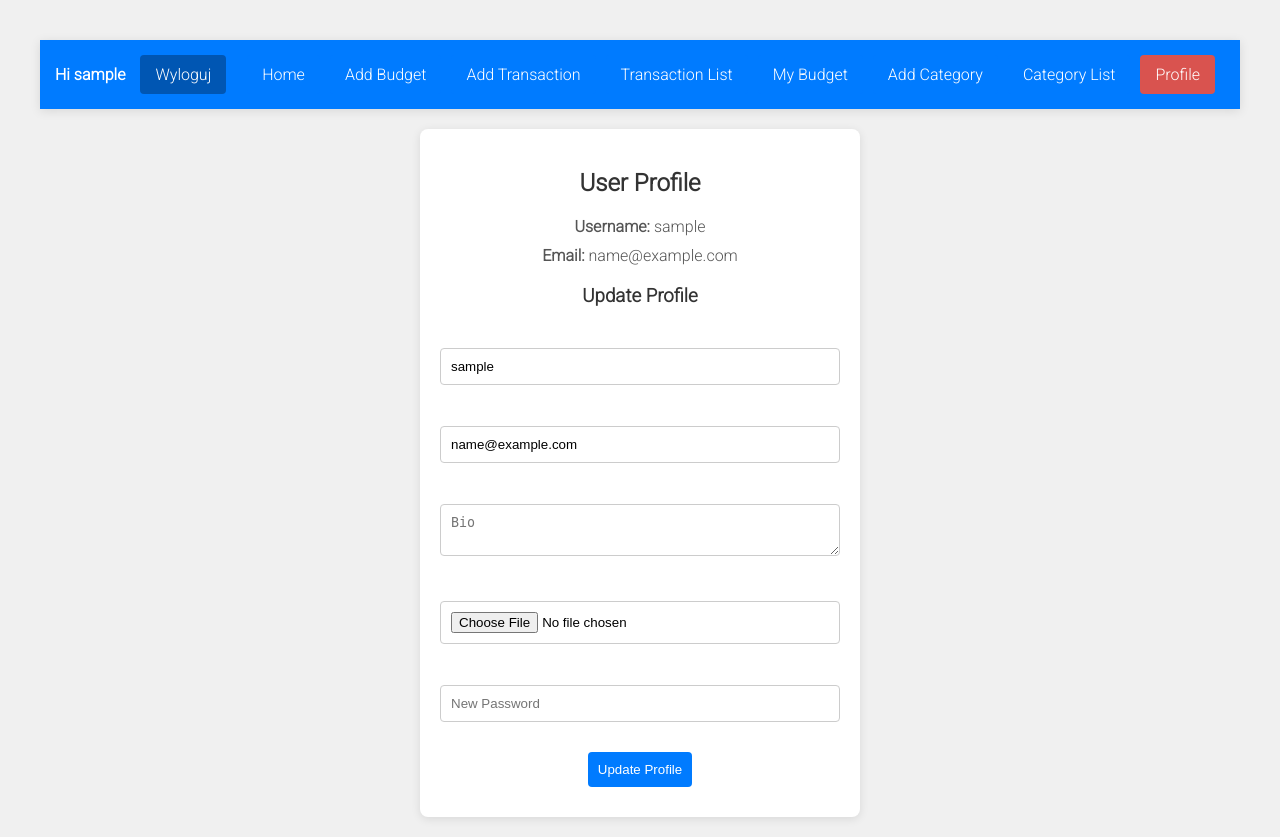
After one commit to VladPitko/Finance-App, a Django app: page /profile in a window 1280 px wide. The commit adds this page. Run offline with Django 5.2, Linux system fonts and the light colour scheme; the visitor is signed in with stand-in values (Sample User, id 1); data comes from the database, SQL or seed files in the repository.

Commit message:
profile and css

```diff
--- a/djangoProject1/urls.py
+++ b/djangoProject1/urls.py
@@ -17,6 +17,8 @@ Including another URLconf
 from django.contrib import admin
 from django.urls import path
 from django.views.generic import TemplateView
+from django.conf import settings
+from django.conf.urls.static import static
 
 from accounts import views
 from finance import views as finance_views
@@ -33,8 +35,13 @@ urlpatterns = [
     path("add_transaction/", finance_views.AddTransaction.as_view(), name="add_transaction"),
     path("transaction_list/", finance_views.TransactionList.as_view(), name="transaction_list"),
     path("delete_transaction/<int:pk>/", finance_views.DeleteTransactionView.as_view(), name="delete_transaction"),
+    path("update_transaction/<int:pk>/", finance_views.TransactionUpdate.as_view(), name="update_transaction"),
     path("add_category/", finance_views.AddCategoryView.as_view(), name="add_category"),
     path("category_list/", finance_views.CategoryList.as_view(), name="category_list"),
     path("update_category/<int:pk>/", finance_views.UpdateCategoryView.as_view(), name="update_category"),
-    path("delete_category/<int:pk>/", finance_views.DeleteCategoryView.as_view(), name="delete_category")
+    path("delete_category/<int:pk>/", finance_views.DeleteCategoryView.as_view(), name="delete_category"),
+    path("profile", finance_views.profile, name="profile"),
+    path('accounts/login/', views.LoginView.as_view(), name='login'),
 ]
+if settings.DEBUG:
+    urlpatterns += static(settings.MEDIA_URL, document_root=settings.MEDIA_ROOT)
--- a/finance/forms.py
+++ b/finance/forms.py
@@ -1,12 +1,18 @@
 from django import forms
-from django.template.defaulttags import now
 
-from .models import Category
-from django.utils import timezone
-
+from .models import Category, Profile
 
 
 class AddTransactionForm(forms.Form):
     description = forms.CharField(max_length=255)
     amount = forms.DecimalField(max_digits=10, decimal_places=2)
     category = forms.ModelChoiceField(queryset=Category.objects.all())
+
+
+class ProfileForm(forms.ModelForm):
+    class Meta:
+        model = Profile
+        fields = ['bio', 'image']
+        widgets = {
+            'bio': forms.Textarea(attrs={'rows': 4}),
+        }
--- a/finance/models.py
+++ b/finance/models.py
@@ -6,6 +6,8 @@ from django.template.defaulttags import now
 class Profile(models.Model):
     user = models.OneToOneField(User, on_delete=models.CASCADE)
     bio = models.TextField(blank=True)
+    image = models.ImageField(upload_to='profile_images/', blank=True)
+
 
     def __str__(self):
         return self.user.username
@@ -29,7 +31,6 @@ class Budget(models.Model):
 class Transaction(models.Model):
     description = models.CharField(max_length=255)
     amount = models.DecimalField(max_digits=10, decimal_places=2)
-    date = models.DateTimeField(default=now)
     category = models.ForeignKey(Category, on_delete=models.CASCADE, related_name='transactions')
 
     def __str__(self):
--- a/finance/views.py
+++ b/finance/views.py
@@ -1,11 +1,11 @@
+from django.contrib.auth.decorators import login_required
 from django.contrib.auth.mixins import PermissionRequiredMixin
 from django.shortcuts import render, redirect
 from django.urls import reverse_lazy, reverse
 from django.views import View
 from django.views.generic import CreateView, ListView, UpdateView, DeleteView
-
-from finance.forms import AddTransactionForm
-from finance.models import Budget, Category, Transaction
+from finance.forms import AddTransactionForm, ProfileForm
+from finance.models import Budget, Category, Transaction, Profile
 
 
 class AddBudget(View):
@@ -57,6 +57,15 @@ class DeleteTransactionView(DeleteView):
     success_url = reverse_lazy("transaction_list")
 
 
+class TransactionUpdate(UpdateView):
+    model = Transaction
+    fields = "__all__"
+    template_name = "finance/form.html"
+
+    def get_success_url(self):
+        return reverse("update_transaction", args=(self.get_object().pk,))
+
+
 class AddCategoryView(CreateView):
     model = Category
     fields = "__all__"
@@ -72,6 +81,7 @@ class CategoryList(ListView):
 class UpdateCategoryView(UpdateView):
     model = Category
     fields = "__all__"
+    template_name = "finance/form.html"
 
     def get_success_url(self):
         return reverse("update_category", args=(self.get_object().pk,))
@@ -83,3 +93,39 @@ class DeleteCategoryView(PermissionRequiredMixin, DeleteView):
     model = Category
     template_name = "finance/delete_form.html"
     success_url = reverse_lazy("category_list")
+
+
+@login_required
+def profile(request):
+    profile, created = Profile.objects.get_or_create(user=request.user)
+    if request.method == 'POST':
+        user_form = request.POST
+        profile_form = ProfileForm(request.POST, request.FILES, instance=profile)
+
+        if request.method == 'POST':
+            profile.bio = request.POST.get('bio', '')
+            if 'image' in request.FILES:
+                profile.image = request.FILES['image']
+            profile.save()
+            return redirect('profile')
+
+        if profile_form.is_valid():
+            request.user.username = user_form['username']
+            request.user.email = user_form['email']
+            if user_form['password']:
+                request.user.set_password(user_form['password'])
+            request.user.save()
+
+            profile_form.save()
+
+            return redirect('profile')
+
+    else:
+        profile_form = ProfileForm(instance=profile)
+
+    context = {
+        'user': request.user,
+        'profile': profile,
+        'profile_form': profile_form,
+    }
+    return render(request, 'finance/profile.html', context)
--- /dev/null
+++ b/static/css/profile.css
@@ -0,0 +1,83 @@
+/* General styles */
+body {
+    font-family: 'Roboto', sans-serif;
+    background-color: #f0f0f0;
+    margin: 0;
+    padding: 20px;
+}
+
+/* Profile box styles */
+.profile-box {
+    background-color: #fff;
+    padding: 20px;
+    border-radius: 8px;
+    box-shadow: 0 2px 10px rgba(0, 0, 0, 0.1);
+    width: 400px;
+    margin: 0 auto;
+    text-align: center;
+}
+
+/* Profile header styles */
+.profile-box h2, .profile-box h3 {
+    margin-bottom: 20px;
+    color: #333;
+}
+
+/* Profile info styles */
+.profile-info {
+    margin-bottom: 20px;
+}
+
+.profile-info p {
+    margin: 10px 0;
+    color: #555;
+}
+
+/* Profile image styles */
+.profile-image {
+    max-width: 100px;
+    border-radius: 50%;
+    margin-bottom: 20px;
+}
+
+/* Form styles */
+.profile-box form {
+    display: flex;
+    flex-direction: column;
+    align-items: center;
+}
+
+.profile-box form p {
+    margin-bottom: 15px;
+    width: 100%;
+}
+
+/* Input styles */
+.profile-box input[type="text"],
+.profile-box input[type="email"],
+.profile-box textarea,
+.profile-box input[type="password"],
+.profile-box input[type="file"] {
+    width: 100%;
+    padding: 10px;
+    margin: 5px 0;
+    border: 1px solid #ccc;
+    border-radius: 4px;
+    box-sizing: border-box;
+}
+
+/* Button styles */
+.profile-box input[type="submit"] {
+    background-color: #007BFF;
+    color: white;
+    border: none;
+    padding: 10px;
+    border-radius: 4px;
+    cursor: pointer;
+    transition: background-color 0.3s ease;
+    margin: 10px 0;
+}
+
+.profile-box input[type="submit"]:hover {
+    background-color: #0056b3;
+}
--- a/templates/base.html
+++ b/templates/base.html
@@ -10,6 +10,11 @@
 </div>
 <div>
     {% block content %}
+
     {% endblock %}
+</div>
+<div>
+
+</div>
 </body>
 </html>
--- a/templates/finance/category_list.html
+++ b/templates/finance/category_list.html
@@ -7,6 +7,7 @@
             <li>
                 {{ category.name }}
                 <a href="{% url 'delete_category' category.pk %}">Delete</a>
+                <a href="{% url 'update_category' category.pk %}">Edit</a>
             </li>
         {% endfor %}
     </ul>
--- a/templates/finance/my_budgets.html
+++ b/templates/finance/my_budgets.html
@@ -5,7 +5,7 @@
     <ul>
         {% for budget in object_list %}
             <li>
-                {{ budget.name }} {{ budget.amount }}
+                {{ budget.name }} {{ budget.amount }}$
                 <a href="{% url 'delete_budget' budget.pk %}">Delete</a>
             </li>
         {% endfor %}
--- /dev/null
+++ b/templates/finance/profile.html
@@ -0,0 +1,58 @@
+{% load static %}
+<!DOCTYPE html>
+<html lang="en">
+<head>
+    <meta charset="UTF-8">
+    <title>User Profile</title>
+    <link rel="stylesheet" href="{% static 'css/header.css' %}">
+    <link rel="stylesheet" href="{% static 'css/profile.css' %}">
+    <link href="https://fonts.googleapis.com/css2?family=Roboto:wght@300&display=swap" rel="stylesheet">
+</head>
+<body>
+    <header>
+        <nav class="navbar">
+            <div class="navbar-links">
+                {% if user.is_authenticated %}
+                    <span>Hi {{ user.username }}</span>
+                    <a href="{% url 'logout' %}">Wyloguj</a>
+                {% else %}
+                    <a href="{% url 'register' %}">Zarejestruj</a>
+                    <a href="{% url 'login' %}">Zaloguj</a>
+                {% endif %}
+            </div>
+            <div class="navbar-menu">
+                <a href="{% url 'base' %}">Home</a>
+                <a href="{% url 'add_budget' %}">Add Budget</a>
+                <a href="{% url 'add_transaction' %}">Add Transaction</a>
+                <a href="{% url 'transaction_list' %}">Transaction List</a>
+                <a href="{% url 'my_budgets' %}">My Budget</a>
+                <a href="{% url 'add_category' %}">Add Category</a>
+                <a href="{% url 'category_list' %}">Category List</a>
+                <a href="{% url 'profile' %}" class="active">Profile</a>
+            </div>
+        </nav>
+    </header>
+    <main>
+        <div class="profile-box">
+            <h2>User Profile</h2>
+            <div class="profile-info">
+                <p><strong>Username:</strong> {{ user.username }}</p>
+                <p><strong>Email:</strong> {{ user.email }}</p>
+                {% if profile.image %}
+                    <img src="{{ profile.image.url }}" alt="Profile Image" class="profile-image">
+                {% endif %}
+            </div>
+            <h3>Update Profile</h3>
+            <form method="POST" enctype="multipart/form-data">
+                {% csrf_token %}
+                <p><input type="text" name="username" placeholder="New Username" value="{{ user.username }}"></p>
+                <p><input type="email" name="email" placeholder="New Email" value="{{ user.email }}"></p>
+                <p><textarea name="bio" placeholder="Bio">{{ profile.bio }}</textarea></p>
+                <p><input type="file" name="image"></p>
+                <p><input type="password" name="password" placeholder="New Password"></p>
+                <input type="submit" value="Update Profile">
+            </form>
+        </div>
+    </main>
+</body>
+</html>
--- a/templates/finance/transaction_list.html
+++ b/templates/finance/transaction_list.html
@@ -5,8 +5,9 @@
     <ul>
         {% for transaction in object_list %}
             <li>
-                   {{ transaction.category }} {{ transaction.description }} - {{ transaction.amount }}
+                   {{ transaction.category }} {{ transaction.description }} - {{ transaction.amount }}$
                 <a href="{% url 'delete_transaction' transaction.pk %}">Delete</a>
+                <a href="{% url 'update_transaction' transaction.pk %}">Edit</a>
             </li>
         {% endfor %}
     </ul>
```
Also changed, not shown: djangoProject1/settings.py (+2 -6 lines), templates/top_header.html (+8 -0 lines), README.md, finance/migrations/0004_remove_transaction_date.py (added), finance/migrations/0005_profile_image.py (added), media/profile_images/OIP.jpg (added), profile_images/photo_2024-05-18_12-51-04.jpg (added).
